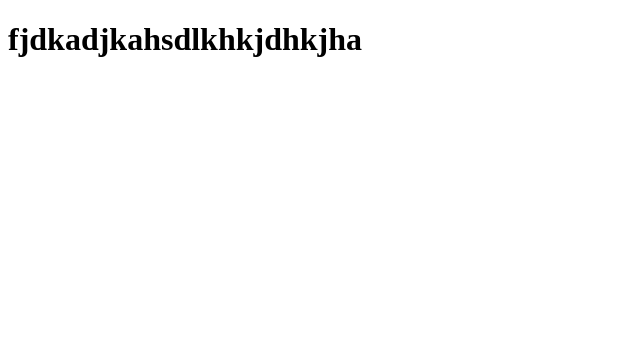
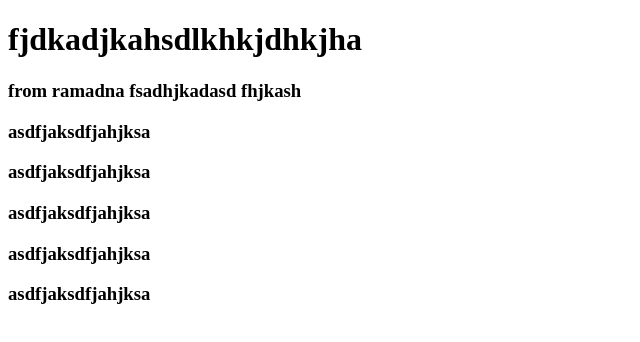
Before and after one commit to ahmedawam333/ahmed-awam, a plain HTML site: page index.html in a window 1280 px wide. Shown: the whole page, without its empty margins (0-640 px from the left). Drawn offline with Linux system fonts and the light colour scheme.

Commit message:
from ramadan

```diff
--- a/index.html
+++ b/index.html
@@ -8,5 +8,11 @@
 <body>
 
     <h1>fjdkadjkahsdlkhkjdhkjha</h1>
+    <h3> from ramadna  fsadhjkadasd fhjkash</h3>
+    <h3> asdfjaksdfjahjksa</h3>
+    <h3> asdfjaksdfjahjksa</h3>
+    <h3> asdfjaksdfjahjksa</h3>
+    <h3> asdfjaksdfjahjksa</h3>
+    <h3> asdfjaksdfjahjksa</h3>
 </body>
 </html>
```
